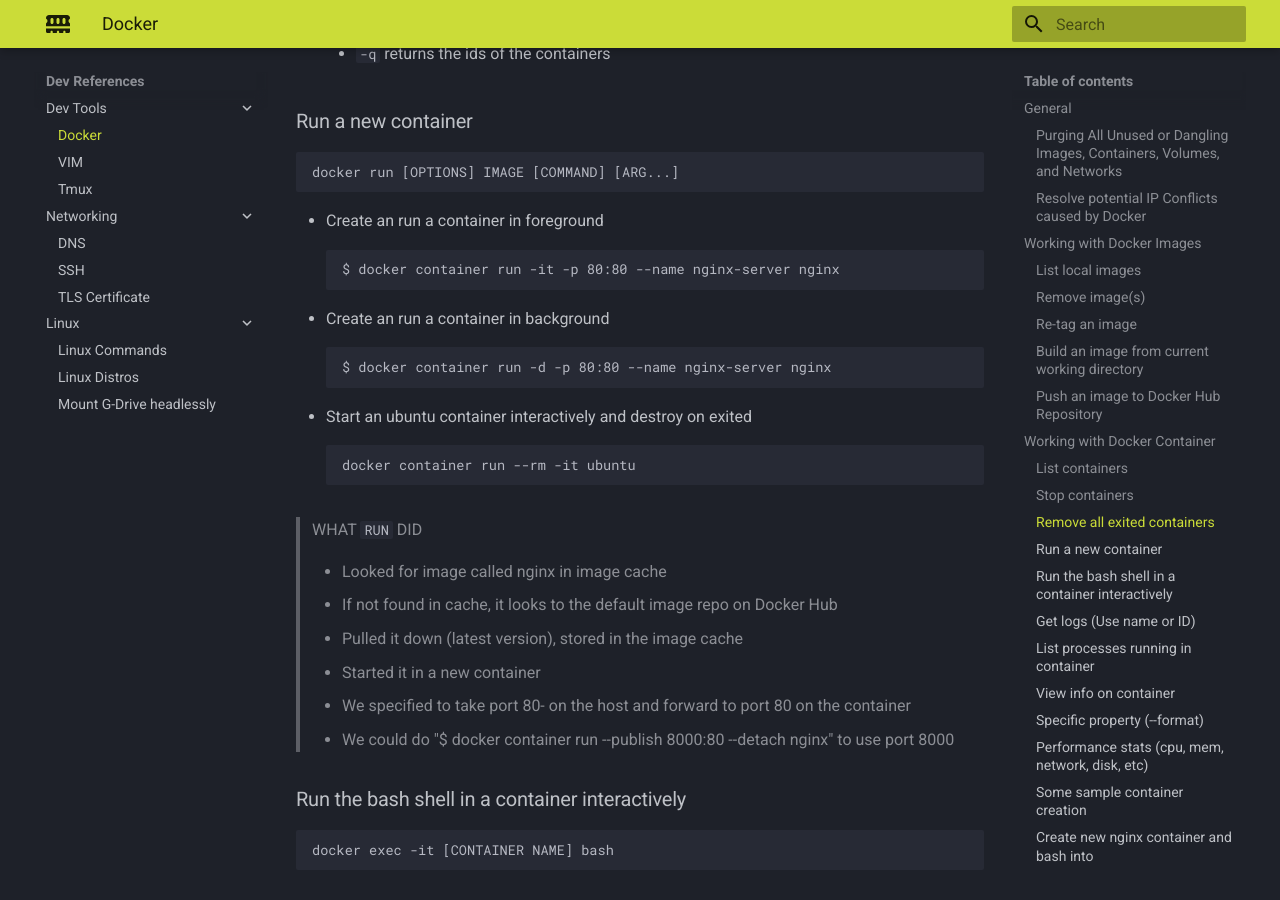
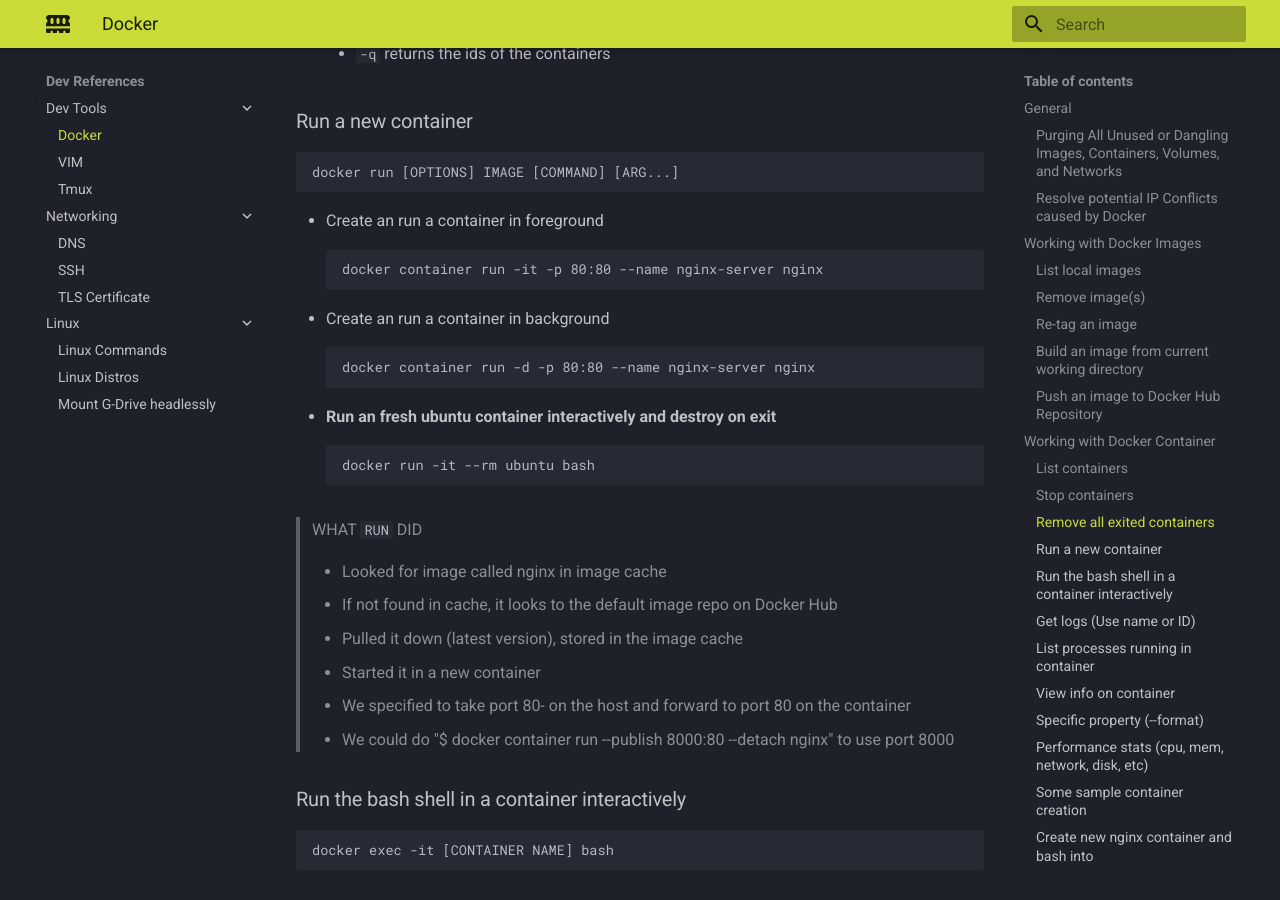
Before and after one commit to MarkHershey/docs, an MkDocs documentation site: the page built from docs/dev/docker.md, in a window 1280 px wide and 900 px high, scrolled down 2364 px. Built offline with MkDocs 1.6.1 and Material for MkDocs 9.7.7, drawn with Linux system fonts in a browser that asks for light colours.

Commit message:
Update docker.md

````diff
--- a/docs/dev/docker.md
+++ b/docs/dev/docker.md
@@ -95,15 +95,15 @@
 
 - Create an run a container in foreground
   ```
-  $ docker container run -it -p 80:80 --name nginx-server nginx
+  docker container run -it -p 80:80 --name nginx-server nginx
   ```
 - Create an run a container in background
   ```
-  $ docker container run -d -p 80:80 --name nginx-server nginx
+  docker container run -d -p 80:80 --name nginx-server nginx
   ```
-- Start an ubuntu container interactively and destroy on exited
+- **Run an fresh ubuntu container interactively and destroy on exit**
   ```
-  docker container run --rm -it ubuntu
+  docker run -it --rm ubuntu bash
   ```
 
 > WHAT `RUN` DID
````
